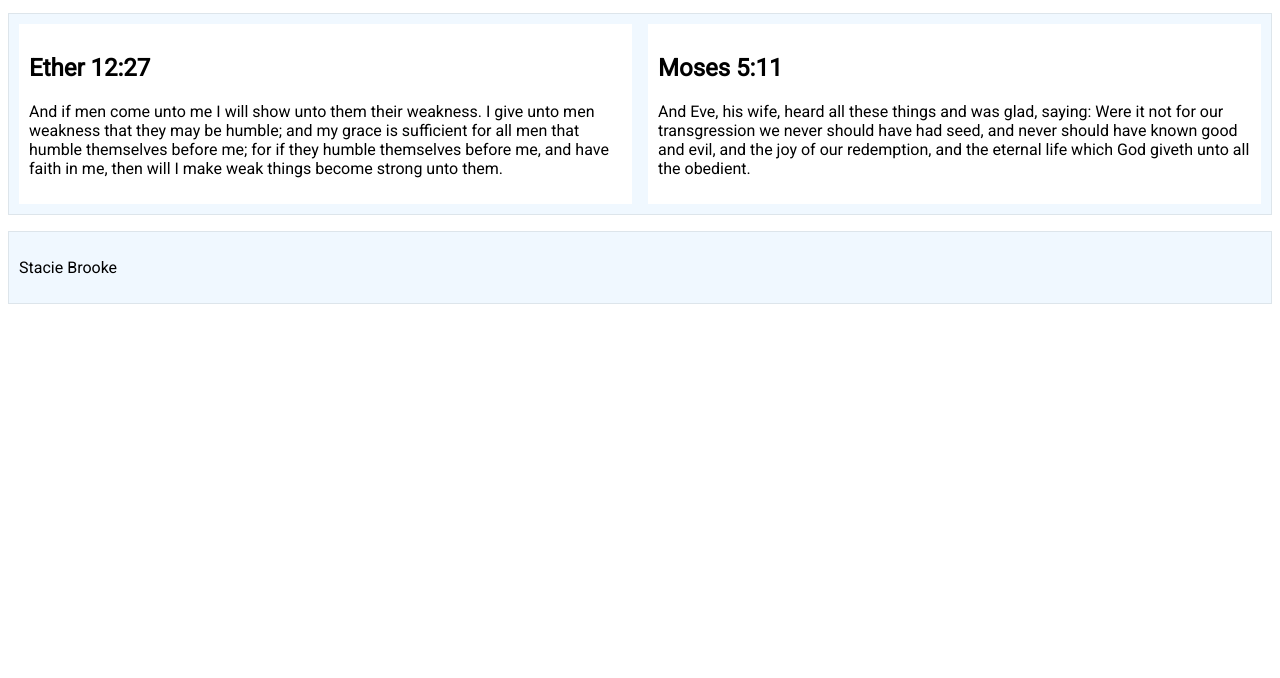
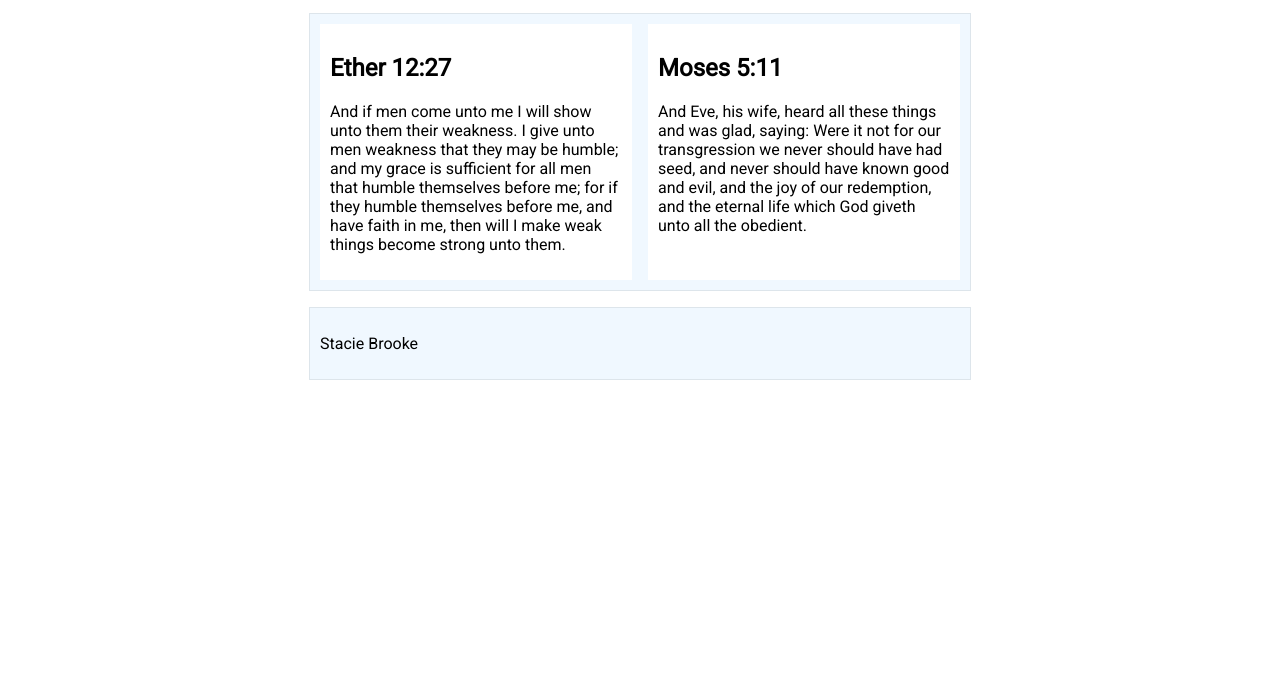
Before and after one commit to Sbbyu/wdd131, a plain HTML site: page week02/media-query.html in a window 1280 px wide. Shown: the part 122-800 px from the top of the page. Drawn offline with Linux system fonts and the light colour scheme.

Commit message:
added px to max with 640

```diff
--- a/week02/styles/media-query.css
+++ b/week02/styles/media-query.css
@@ -1,6 +1,6 @@
 header, main, footer {
     background-color: aliceblue;
-    max-width: 640;
+    max-width: 640px;
     margin: 1rem auto;
     border: 1px solid rgba(0, 0, 0, 0.08);
     padding: 10px;
```
